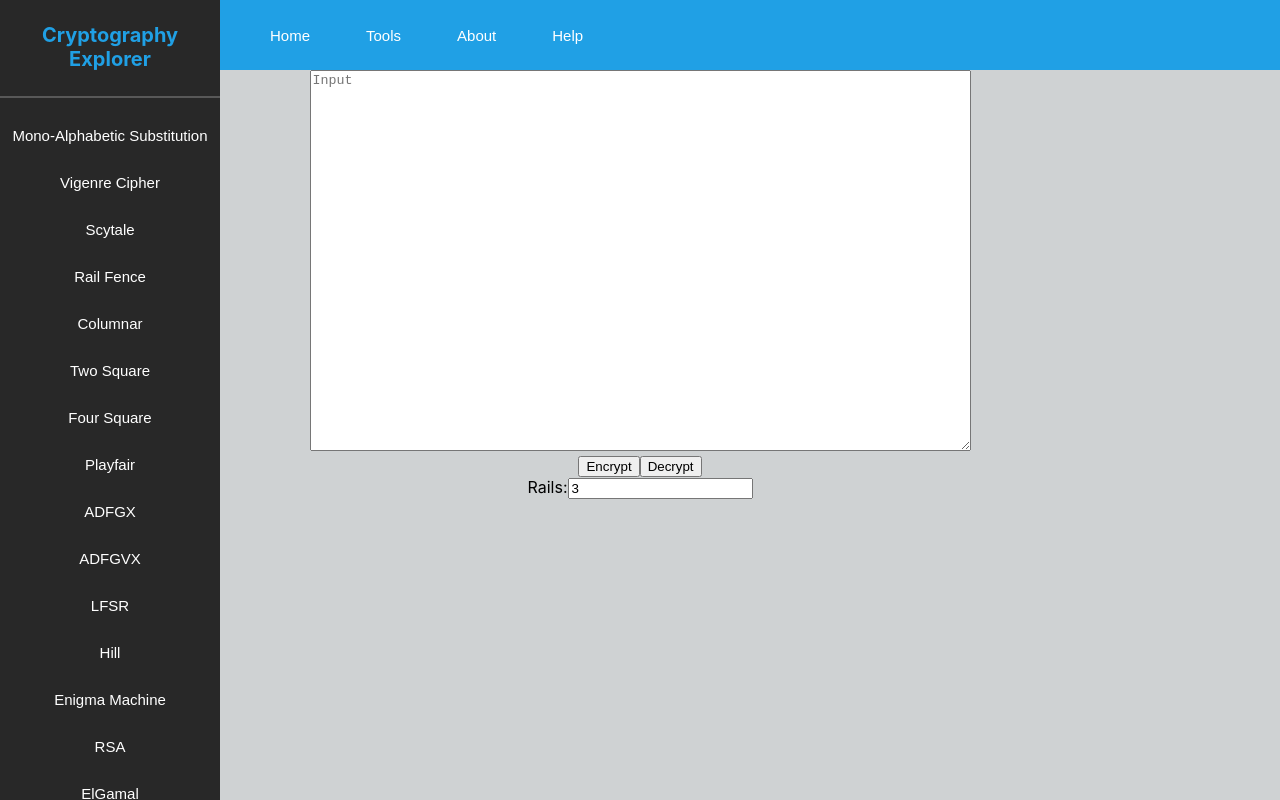
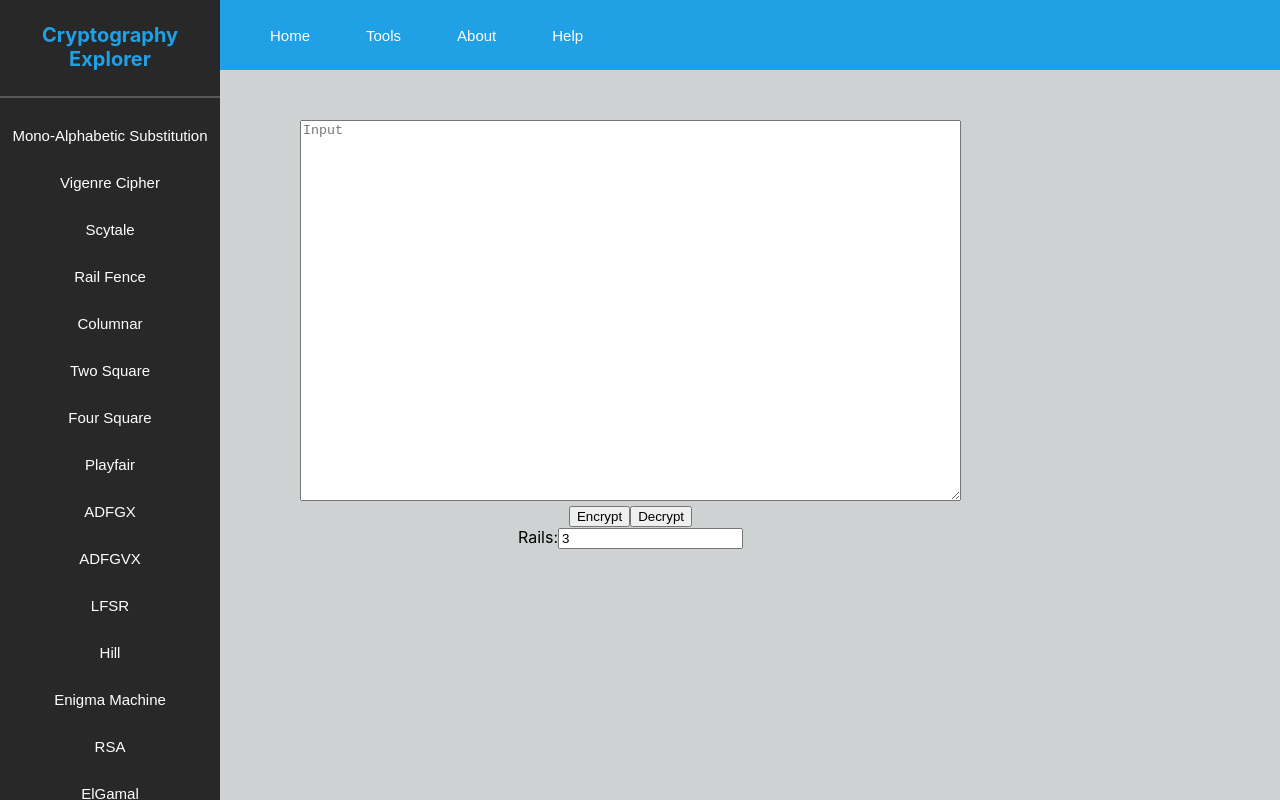
Before and after one commit to nickhudson4/Software-Engineering-Project, a React (Create React App) app in the folder main_app/: page / in a window 1280 px wide. Both pictures are taken after a click on the button "Rail Fence". Built offline with nearby package versions, Linux system fonts and the light colour scheme.

Commit message:
changed I/0 textareas layout

```diff
--- a/main_app/src/Components/Body/Body.css
+++ b/main_app/src/Components/Body/Body.css
@@ -8,6 +8,8 @@
   top: 0; /* Stay at the top */
   left: 0;
   overflow-x: hidden; /* Disable horizontal scroll */
+  float: left;
+  /* display: block; */
   /* padding-top: 20px */
 }
 
--- a/main_app/src/Components/Body/InnerBody/CipherArea/CipherArea.css
+++ b/main_app/src/Components/Body/InnerBody/CipherArea/CipherArea.css
@@ -1,7 +1,24 @@
 #railFence_div{
-    /* float: left; */
-    text-align: center;
+  /* float: left; */
+  text-align: center;
+  /* border: 1px solid black;  */ /* For debugging*/
+  /* padding: 20px, 300px, 0px, 0px;  */
+  padding-left: 300px;
+  /* padding-right: 300px; */
+  padding-top: 50px;
+
 }
+
+#input_textArea_div {
+  float: left;
+  text-align: center;
+}
+
+#output_textArea_div {
+  float: left;
+  text-align: center;
+}
+
 table {
     border-collapse: collapse;
   }
--- a/main_app/src/Components/Body/InnerBody/CipherArea/RailFence.js
+++ b/main_app/src/Components/Body/InnerBody/CipherArea/RailFence.js
@@ -29,16 +29,9 @@ class RailFence extends Component {
 
     render() {
 
-        var isInput = false;
-
-        // if (inputText === 'none' || inputText === ''){
-        //     isInput = false;
-        // }
-        // else {
-        //     isInput = true;
-        // }
         return (
             <div id="railFence_div" className="specific_cipher_class">
+                <div id="input_textArea_div" className="input_text_area">
                     <textarea className="inputOutput_textArea" id="input_textArea" placeholder="Input" rows="25" cols="80"></textarea>
                     <br/>
                     <button type="button" onClick={this.encryptOnClick}>Encrypt</button>
@@ -50,6 +43,7 @@ class RailFence extends Component {
                         <input id="rails_input" type="number" min="2" step="1" name="num_rails" value={this.state.railsInput} onChange={evt => this.updateRailsInput(evt)}></input>
                     </form>
                     <br/>
+                </div>
                 <LoadMode mode = {this.state.mode} numRails = {this.state.railsInput} inputText = {this.state.inputText}/>
             </div>
         );
@@ -247,14 +241,9 @@ const LoadMode = (props) => {
 /* Renders the text area with encrypted/decrypted string  */
 const OutputTextarea = (props) => {
     return (
-        <div>
-            {/* <div> */}
+        <div id="output_textArea_div" className="output_text_area">
             <textarea className="inputOutput_textArea" id="output_textArea" value={props.message} placeholder="Output" rows="25" cols="80" onChange={() => {}}></textarea>
-            {/* </div> */}
-            {/* <div> */}
             <button onClick={copyToClipboard}>Copy Output</button>
-            {/* </div> */}
-
         </div>
     );
 }
```
Also changed, not shown: main_app/src/Components/Body/InnerBody/CipherArea.js (+0 -51 lines). Lines whose indentation alone changed are shown as unchanged.
